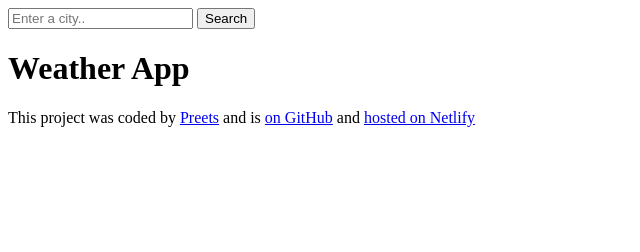
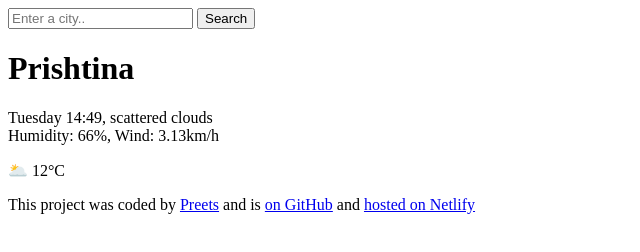
Before and after one commit to PreetsCh/WeatherApp2, a plain HTML site: page index.html in a window 1280 px wide. Shown: the whole page, without its empty margins (0-640 px from the left). Drawn offline with Linux system fonts and the light colour scheme.

Commit message:
Added the Html

```diff
--- a/index.html
+++ b/index.html
@@ -15,7 +15,15 @@
         </form>
     </header>
     <main>
-        <h1>Weather App</h1>
+        <div>
+            <h1>Prishtina</h1>
+            <p>
+                Tuesday 14:49, scattered clouds
+                <br />
+                Humidity: 66%, Wind: 3.13km/h
+            </p>
+        </div>
+        <div>🌥️ 12°C</div>
     </main>
     <footer>
         <p>
```
